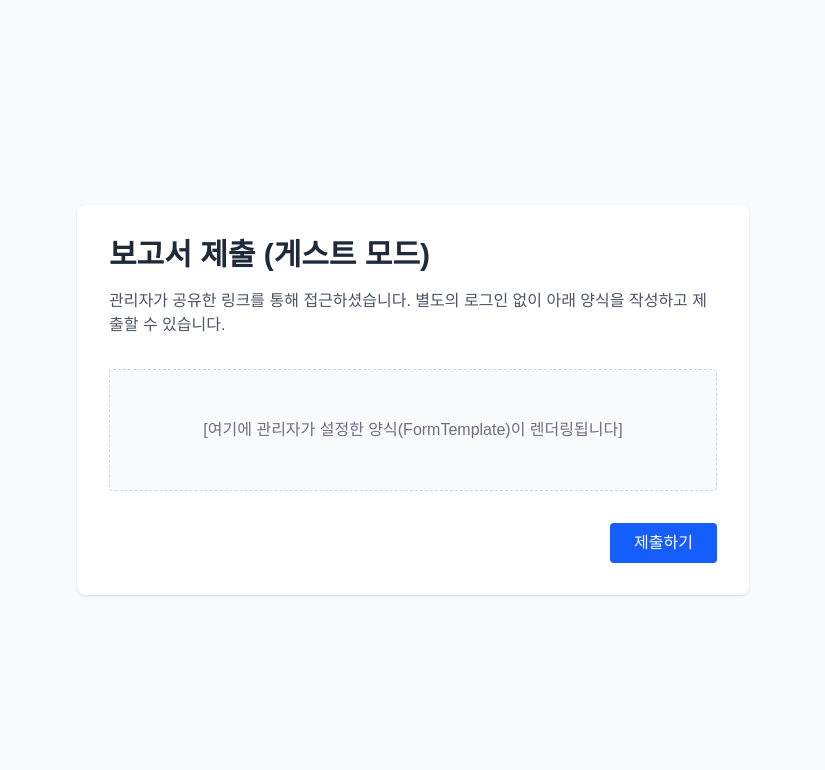
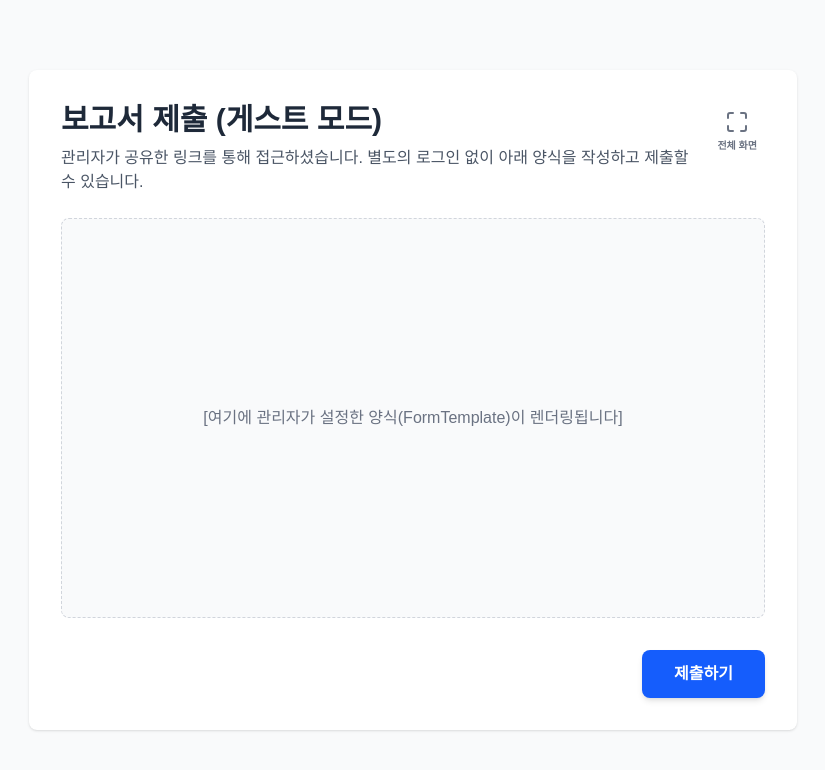
Before and after one commit to ralf-kang/data-trade-platform, a Next.js app: page /guest in a window 1280 px wide. Shown: the top 770 px of the page, without its empty margins (227-1052 px from the left). Built offline with nearby package versions, Linux system fonts and the light colour scheme.

Commit message:
feat: add fullscreen toggle to guest form page

```diff
--- a/src/app/guest/page.tsx
+++ b/src/app/guest/page.tsx
@@ -1,27 +1,83 @@
-export const metadata = {
-  title: '보고서 제출 (게스트) - Web Report Editor',
+'use client';
+
+import { useState, useRef, useEffect } from 'react';
+import { Maximize, Minimize } from 'lucide-react';
+
+export default function GuestPage() {
+  const containerRef = useRef<HTMLDivElement>(null);
+  const [isFullscreen, setIsFullscreen] = useState(false);
+
+  useEffect(() => {
+    const handleFullscreenChange = () => {
+      setIsFullscreen(!!document.fullscreenElement);
     };
 
-export default function GuestPage() {
+    document.addEventListener('fullscreenchange', handleFullscreenChange);
+    return () => {
+      document.removeEventListener('fullscreenchange', handleFullscreenChange);
+    };
+  }, []);
+
+  const toggleFullscreen = () => {
+    if (!document.fullscreenElement) {
+      if (containerRef.current?.requestFullscreen) {
+        containerRef.current.requestFullscreen();
+      }
+    } else {
+      if (document.exitFullscreen) {
+        document.exitFullscreen();
+      }
+    }
+  };
+
   return (
-    <div className="min-h-screen bg-gray-50 p-8 flex flex-col items-center justify-center">
-      <div className="max-w-2xl w-full bg-white shadow rounded-lg p-8">
-        <h1 className="text-3xl font-bold text-gray-800 mb-4">보고서 제출 (게스트 모드)</h1>
-        <p className="text-gray-600 mb-8">
+    <div
+      ref={containerRef}
+      className={`min-h-screen bg-gray-50 flex flex-col items-center p-4 md:p-8 transition-all duration-300 ${isFullscreen ? 'justify-start overflow-y-auto' : 'justify-center'}`}
+    >
+      <div className={`w-full bg-white shadow rounded-lg relative transition-all duration-300 ${isFullscreen ? 'max-w-full min-h-screen rounded-none shadow-none' : 'max-w-3xl p-8'}`}>
+
+        {/* Header and Controls */}
+        <div className={`flex justify-between items-start mb-6 ${isFullscreen ? 'p-6 border-b border-gray-100 sticky top-0 bg-white z-10 shadow-sm' : ''}`}>
+          <div>
+            <h1 className="text-2xl md:text-3xl font-bold text-gray-800 mb-2">보고서 제출 (게스트 모드)</h1>
+            <p className="text-sm md:text-base text-gray-600">
               관리자가 공유한 링크를 통해 접근하셨습니다. 별도의 로그인 없이 아래 양식을 작성하고 제출할 수 있습니다.
             </p>
+          </div>
 
+          <button
+            onClick={toggleFullscreen}
+            className="flex flex-col items-center justify-center p-2 text-gray-500 hover:text-indigo-600 hover:bg-indigo-50 rounded-lg transition-colors ml-4 shrink-0"
+            title={isFullscreen ? "전체화면 종료" : "전체화면으로 보기"}
+          >
+            {isFullscreen ? (
+              <>
+                <Minimize className="w-6 h-6 mb-1" />
+                <span className="text-[10px] font-bold">화면 축소</span>
+              </>
+            ) : (
+              <>
+                <Maximize className="w-6 h-6 mb-1" />
+                <span className="text-[10px] font-bold">전체 화면</span>
+              </>
+            )}
+          </button>
+        </div>
+
+        <div className={isFullscreen ? 'p-6 max-w-4xl mx-auto' : ''}>
           {/* Placeholder for rendered FormTemplate */}
-        <div className="border border-dashed border-gray-300 rounded p-12 text-center text-gray-500 bg-gray-50">
+          <div className="border border-dashed border-gray-300 rounded-lg p-12 text-center text-gray-500 bg-gray-50 min-h-[400px] flex items-center justify-center">
             [여기에 관리자가 설정한 양식(FormTemplate)이 렌더링됩니다]
           </div>
 
           <div className="mt-8 flex justify-end">
-          <button className="px-6 py-2 bg-blue-600 text-white rounded hover:bg-blue-700">
+            <button className="px-8 py-3 bg-blue-600 text-white font-bold rounded-lg hover:bg-blue-700 shadow-md transition-all active:scale-95">
               제출하기
             </button>
           </div>
         </div>
       </div>
+    </div>
   );
 }
```
Lines whose indentation alone changed are shown as unchanged.
